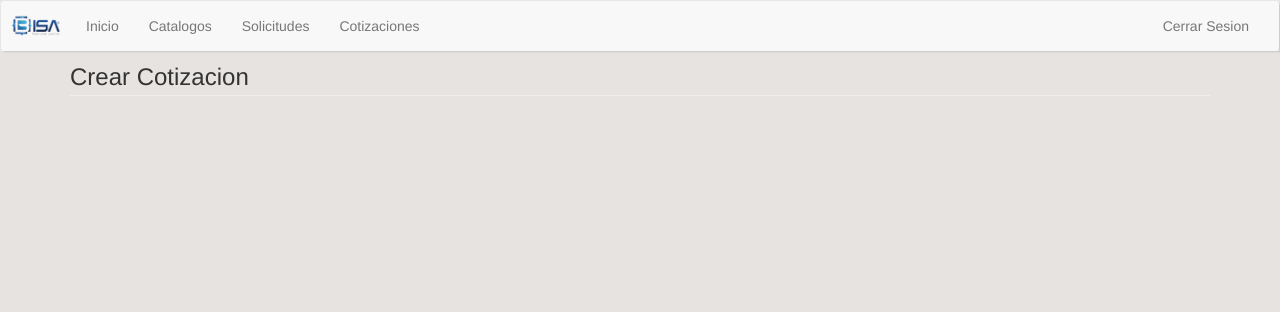
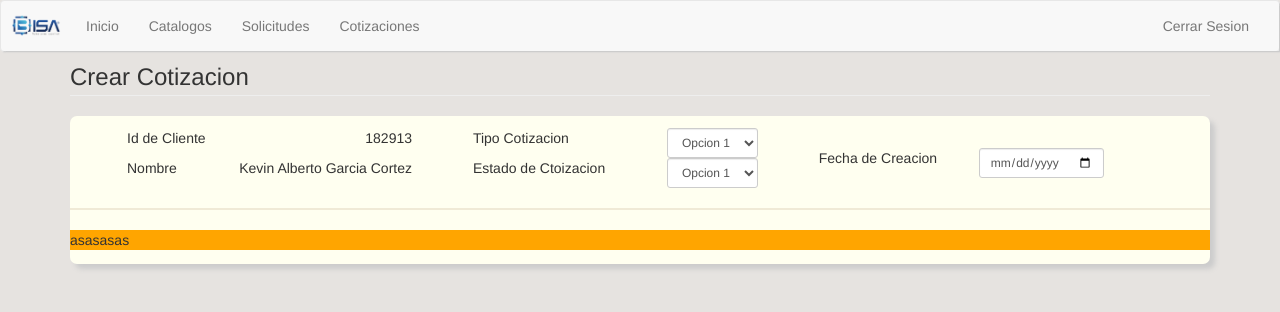
Before and after one commit to byronpenna/radiostereo, a CodeIgniter app: page /radiostereo/index.php/cotizacion/cotizacion/crearCotizacion in a window 1280 px wide. Shown: the top 312 px of the page. Run offline with CodeIgniter, Linux system fonts and the light colour scheme.

Commit message:
diseño de crear cotizacion
diseño de creaar cotizacion

```diff
--- a/application/views/cotizacion/crearCotizacion.php
+++ b/application/views/cotizacion/crearCotizacion.php
@@ -10,7 +10,36 @@
 	<div class="container" id="contenedorClientes">
     <h3>Crear Cotizacion</h3>
     <hr id="hr">
+    	<section id="mainCot">
+    		<article id="cotHeader">
+    			<article>
+    				<p>Id de Cliente <span>182913</span></p>
+    				<p>Nombre <span>Kevin Alberto Garcia Cortez</span></p>
+    			</article>
+    			<article>
+    				<p>Tipo Cotizacion <span>
+    					<select name="" class="form-control input-sm">
+    						<option value="">Opcion 1</option>
+    						<option value="">Opcion 2</option>
+    					</select>
+    				</span></p>
+    				<p>Estado de Ctoizacion <span>
+    					<select name="" class="form-control input-sm">
+    						<option value="">Opcion 1</option>
+    						<option value="">Opcion 2</option>
+    					</select>
+    				</span></p>
+    			</article>
+    			<article>
+    				<p><br>Fecha de Creacion <span> <input type="date" name="" class="form-control input-sm"></span></p>
+    			</article>
+    		</article>
+    		<hr>
+			<article id="contCotSer">
+				asasasas
+			</article>
 
+    	</section>
     </div>
 </body>
 </html>
--- a/resources/css/estilo.css
+++ b/resources/css/estilo.css
@@ -241,3 +241,32 @@ text-decoration:none;
 .pag{
   margin-top:-12px;
 }
+#mainCot{
+  width:100%;
+  height:auto;
+  background: rgba(255,255,240,1);
+  border-radius:0.5em;
+  box-shadow: 5px 5px 5px #CCCCCC;
+  padding-bottom: 1em;
+}
+#cotHeader article{
+    background: transparent;
+    margin-left:5%;
+    margin-top:1%;
+    display: inline-block;
+    vertical-align: top;
+    width: 25%;
+}
+#cotHeader article select{
+  float: right;
+}
+#cotHeader article span{
+  float: right;
+}
+#mainCot hr{
+  border: 1px solid rgba(240,234,214,1);
+}
+#contCotSer{
+  background: orange;
+  width: 100%;
+}
```
Also changed, not shown: application/views/ListaClientes/clientes.php (+4 -4 lines).
